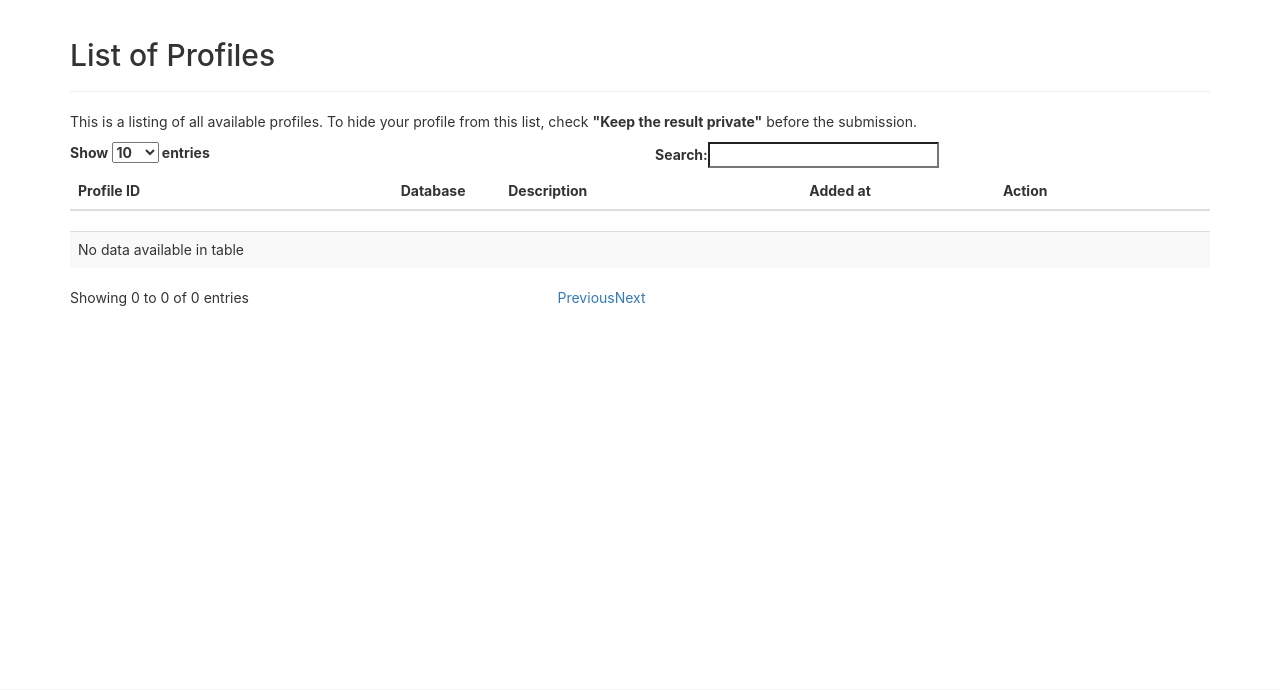
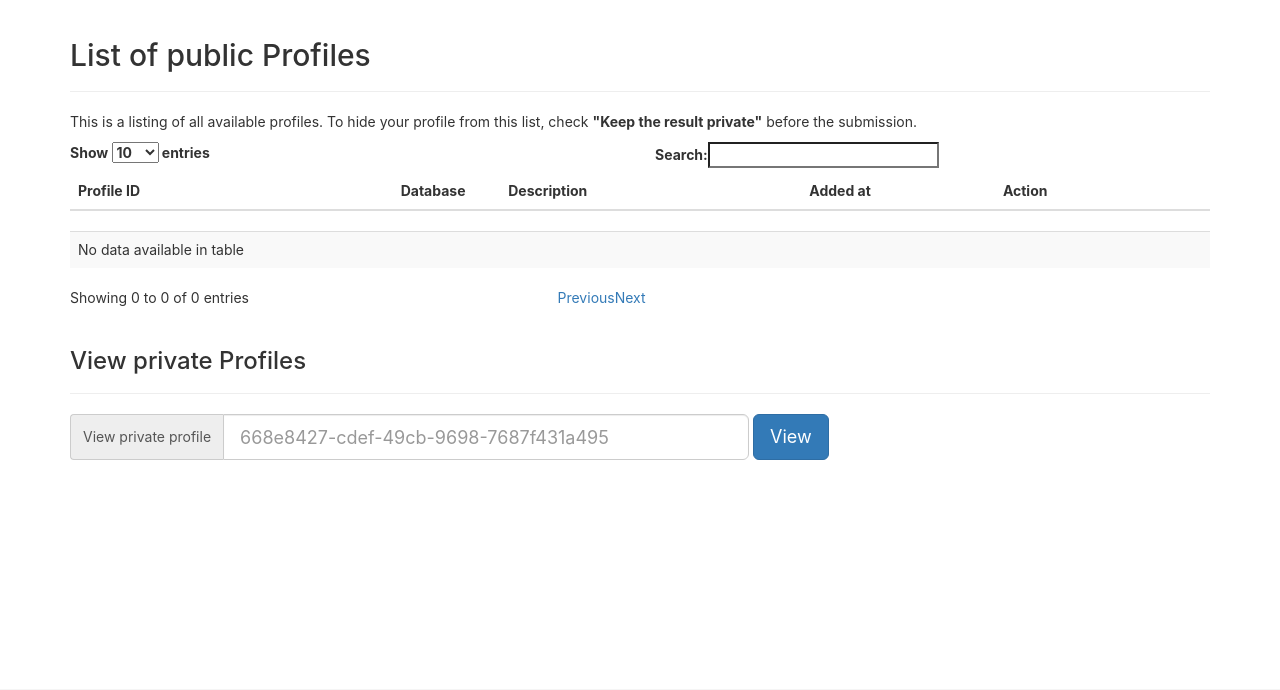
Before and after one commit to yamada-lab/functree-ng, a Flask app: page /list/ in a window 1280 px wide. Shown: the part 51-741 px from the top of the page. Run offline with Flask 2, Linux system fonts and the light colour scheme; data that the repository does not hold is empty; style sheets or scripts are compiled from the project's sources; parts of the project's set-up code (start-up, migrations or seed data) failed here and were passed over; some libraries are stand-ins or nearby versions.

Commit message:
Setting of profiles to private by default when submitted via REST
- Addition of a form for viewing private profiles by id

```diff
--- a/functree/templates/list.html
+++ b/functree/templates/list.html
@@ -1,4 +1,4 @@
-{% set title = 'List of Profiles' %}
+{% set title = 'List of public Profiles' %}
 {% extends 'layout.html' %}
 
 {% block head %}
@@ -42,7 +42,28 @@
         </tr>
         {% endfor %}
     </table>
+
+	<div class="page-header">
+	 <h3>View private Profiles</h3>
     </div>
+	<form class="form-inline" action="{{ url_for('route_viewer') }}" method="GET">
+		<div class="form-group form-group-lg">
+			<label
+				class="sr-only"
+				for="profile_id">View private profile</label>
+			<div class="input-group">
+				<div class="input-group-addon">View private profile</div>
+				<input
+					type="text"
+					class="form-control"
+					id="profile_id"
+					name="profile_id"
+					size="37"
+					placeholder="668e8427-cdef-49cb-9698-7687f431a495">
+			</div>
+		</div>
+		<button type="submit" class="btn btn-primary btn-lg">View</button>
+	</form>
 </div>
 {% endblock %}
 
--- a/functree/views.py
+++ b/functree/views.py
@@ -20,6 +20,13 @@ def route_index():
 @csrf.exempt
 def mapping():
     form = forms.MappingForm(csrf_enabled=False)
+    if 'private' not in request.form:
+        form.private.data = True
+    else:
+        if request.form['private'] == "0":
+            form.private.data = False
+        else:
+            form.private.data = True
     if form.validate_on_submit():
         profile_id = analysis.basic_mapping.from_table(form)
         return jsonify({'profile_id': profile_id})
@@ -30,6 +37,13 @@ def mapping():
 @csrf.exempt
 def comparison():
     form = forms.MappingForm(csrf_enabled=False)
+    if 'private' not in request.form:
+        form.private.data = True
+    else:
+        if request.form['private'] == "0":
+            form.private.data = False
+        else:
+            form.private.data = True
     if form.validate_on_submit():
         profile_id = analysis.basic_mapping.from_table(form)
         return jsonify({'profile_id': profile_id})
@@ -40,6 +54,13 @@ def comparison():
 @csrf.exempt
 def api_display():
     form = forms.DisplayForm(csrf_enabled=False)
+    if 'private' not in request.form:
+        form.private.data = True
+    else:
+        if request.form['private'] == "0":
+            form.private.data = False
+        else:
+            form.private.data = True
     if form.validate_on_submit():
         profile_id = profile_for_display(form)
         return jsonify({'profile_id': profile_id})
```
Also changed, not shown: functree/templates/help.html (+4 -3 lines).
